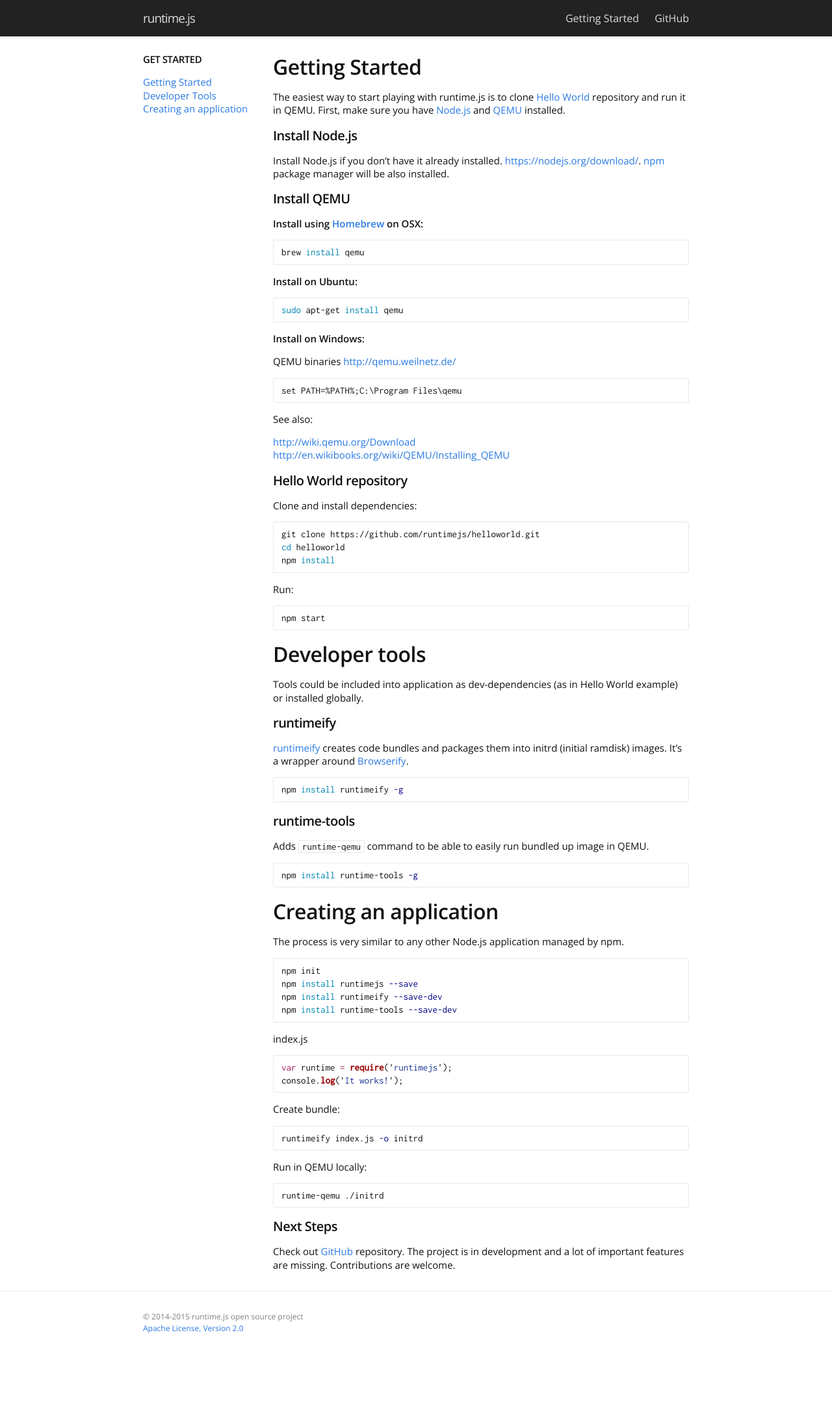
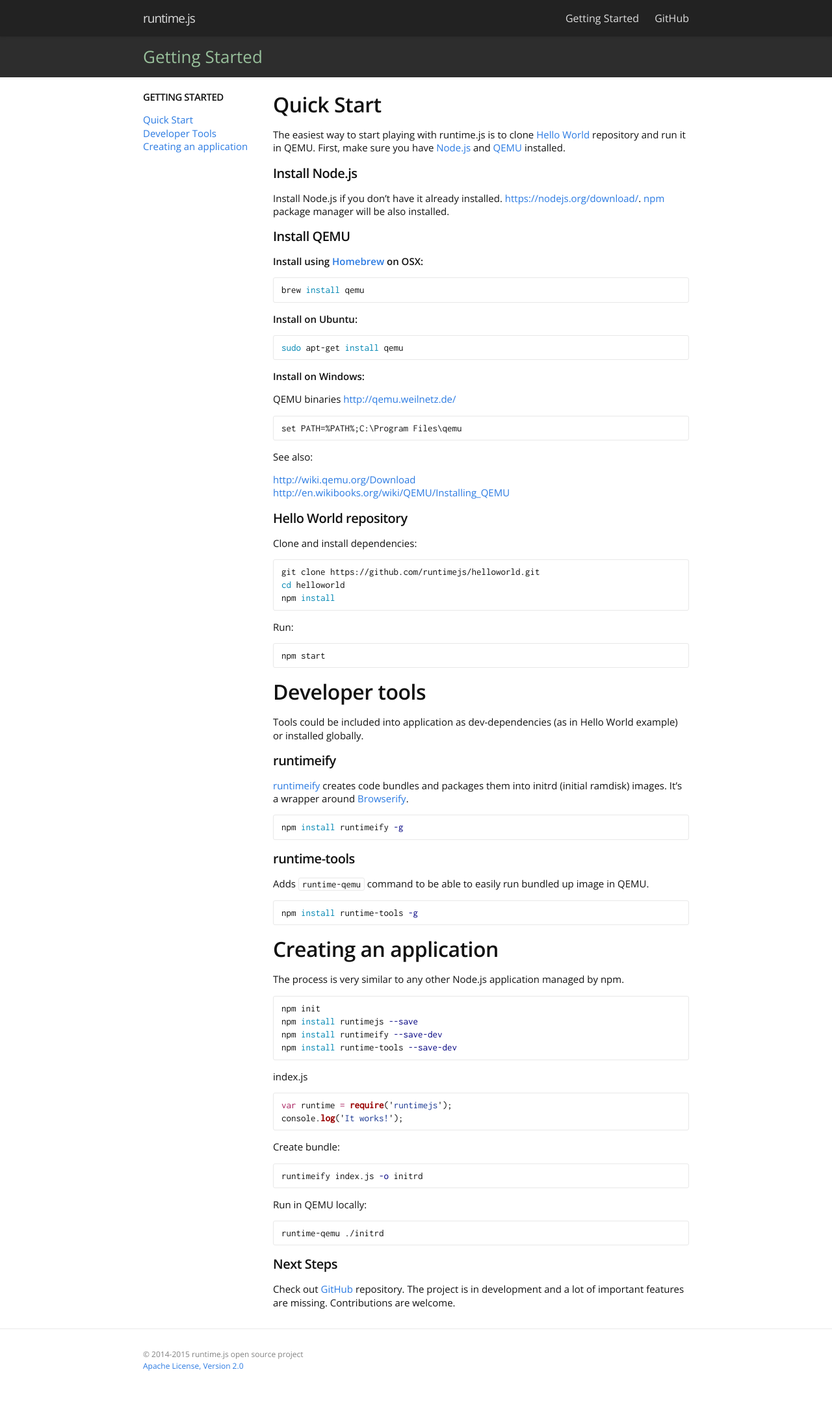
Before and after one commit to runtimejs/runtimejs.github.io, a Jekyll site: the page built from getting-started.md, in a window 1280 px wide. Shown: the whole page at 65% size. Built offline with Jekyll 4.4.1, drawn with Linux system fonts in a browser that asks for light colours; Markdown is read by kramdown in place of the engine named in the settings; before the commit the page ends 2114 px from its top, so only the background shows below that.

Commit message:
Minor improvements

```diff
--- /dev/null
+++ b/_includes/subheader.html
@@ -0,0 +1,7 @@
+<div class="hero">
+  <div class="wrapper">
+    <div class="subheader-text">
+      {{ page.title }}
+    </div>
+  </div>
+</div>
--- /dev/null
+++ b/_layouts/defaultPage.html
@@ -0,0 +1,22 @@
+<!DOCTYPE html>
+<html>
+
+  {% include head.html %}
+
+  <body>
+
+    {% include header.html %}
+
+    {% include subheader.html %}
+
+    <div class="page-content">
+      <div class="wrapper">
+        {{ content }}
+      </div>
+    </div>
+
+    {% include footer.html %}
+
+  </body>
+
+</html>
--- a/_layouts/page.html
+++ b/_layouts/page.html
@@ -1,17 +1,17 @@
 ---
-layout: default
+layout: defaultPage
 ---
 <div class="post">
 
   <section class="sidebar">
-    <h4>GET STARTED</h4>
+    <h4>GETTING STARTED</h4>
     <ul>
-      <li><a href="{{ '/getting-started/' | prepend: site.baseurl }}#getting-started">Getting Started</a></li>
+      <li><a href="{{ '/getting-started/' | prepend: site.baseurl }}#quick-start">Quick Start</a></li>
       <li><a href="{{ '/getting-started/' | prepend: site.baseurl }}#developer-tools">Developer Tools</a></li>
       <li><a href="{{ '/getting-started/' | prepend: site.baseurl }}#creating-an-application">Creating an application</a></li>
     </ul>
-    <br>
-    <!-- <h4>Docs</h4> -->
+    <!-- <br> -->
+    <!-- <h4>API DOCS</h4> -->
     <!-- <ul> -->
     <!--   <li><a href="{{ '/docs/' | prepend: site.baseurl }}#core&#45;library">Core Library</a></li> -->
     <!--   <li><a href="{{ '/docs/' | prepend: site.baseurl }}#api">API</a></li> -->
--- a/_sass/_base.scss
+++ b/_sass/_base.scss
@@ -214,6 +214,6 @@ pre {
   box-shadow: 1px 2px 3px rgba(0,0,0,0.5);
 }
 
-.button:visited {
+.button:visited, .button:hover, .button:focus {
   color: #fafafa;
 }
--- a/_sass/_layout.scss
+++ b/_sass/_layout.scss
@@ -102,7 +102,6 @@ $BigTitleColor: #8EB290;
   background: #2d2d2d;
   padding-top: 40px;
   color: #e9e9e9;
-  margin-bottom: 30px;
 
   .wrap {
     margin-left: auto;
@@ -133,6 +132,13 @@ $BigTitleColor: #8EB290;
       margin-right: 10px;
       white-space: nowrap;
     }
+  }
+
+  .subheader-text {
+    color: #98C09B;
+    font-size: 26px;
+    margin-top: -28px;
+    margin-bottom: 12px;
   }
 }
 
@@ -215,6 +221,7 @@ $BigTitleColor: #8EB290;
  */
 .page-content {
     line-height: 1.35;
+    margin-top: 20px;
 }
 
 .page-heading {
@@ -223,7 +230,6 @@ $BigTitleColor: #8EB290;
 
 .post {
   font-size: 15px;
-  padding-top: 25px;
 }
 
 .post-list {
--- a/getting-started.md
+++ b/getting-started.md
@@ -4,7 +4,7 @@ title: Getting Started
 permalink: /getting-started/
 ---
 
-## <a name="getting-started"></a>Getting Started
+## <a name="quick-start"></a>Quick Start
 
 The easiest way to start playing with runtime.js is to clone [Hello World](https://github.com/runtimejs/helloworld) repository and run it in QEMU.
 First, make sure you have [Node.js](https://nodejs.org/download/) and [QEMU](http://wiki.qemu.org/Main_Page) installed.
@@ -40,7 +40,7 @@ set PATH=%PATH%;C:\Program Files\qemu
 See also:
 
 [http://wiki.qemu.org/Download](http://wiki.qemu.org/Download)<br>
-[http://en.wikibooks.org/wiki/QEMU/Installing_QEMU](http://en.wikibooks.org/wiki/QEMU/Installing_QEMU)
+<span style="word-wrap:break-word;">[http://en.wikibooks.org/wiki/QEMU/Installing_QEMU](http://en.wikibooks.org/wiki/QEMU/Installing_QEMU)</span>
 
 #### Hello World repository
 
```
Also changed, not shown: index.md (+1 -1 lines).
